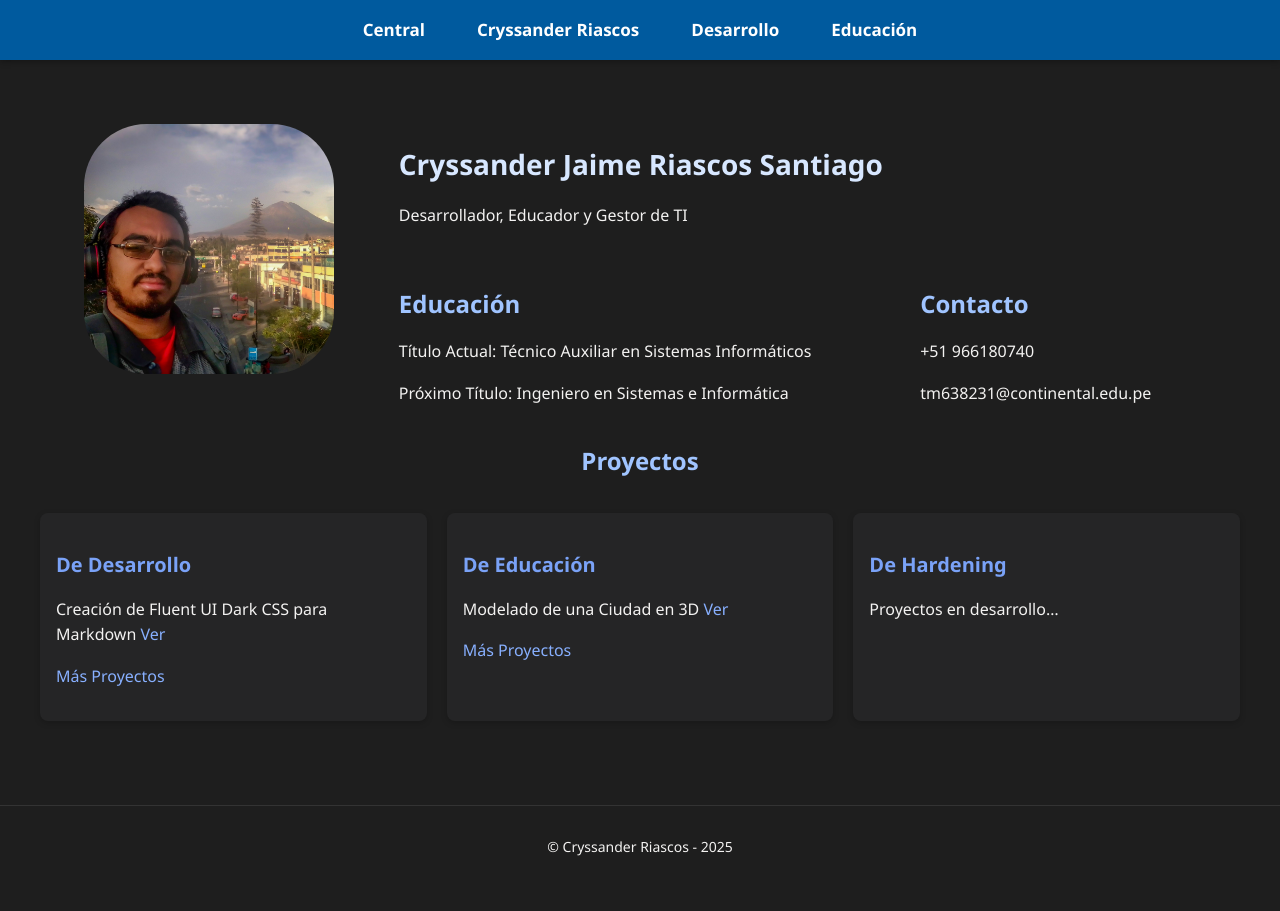
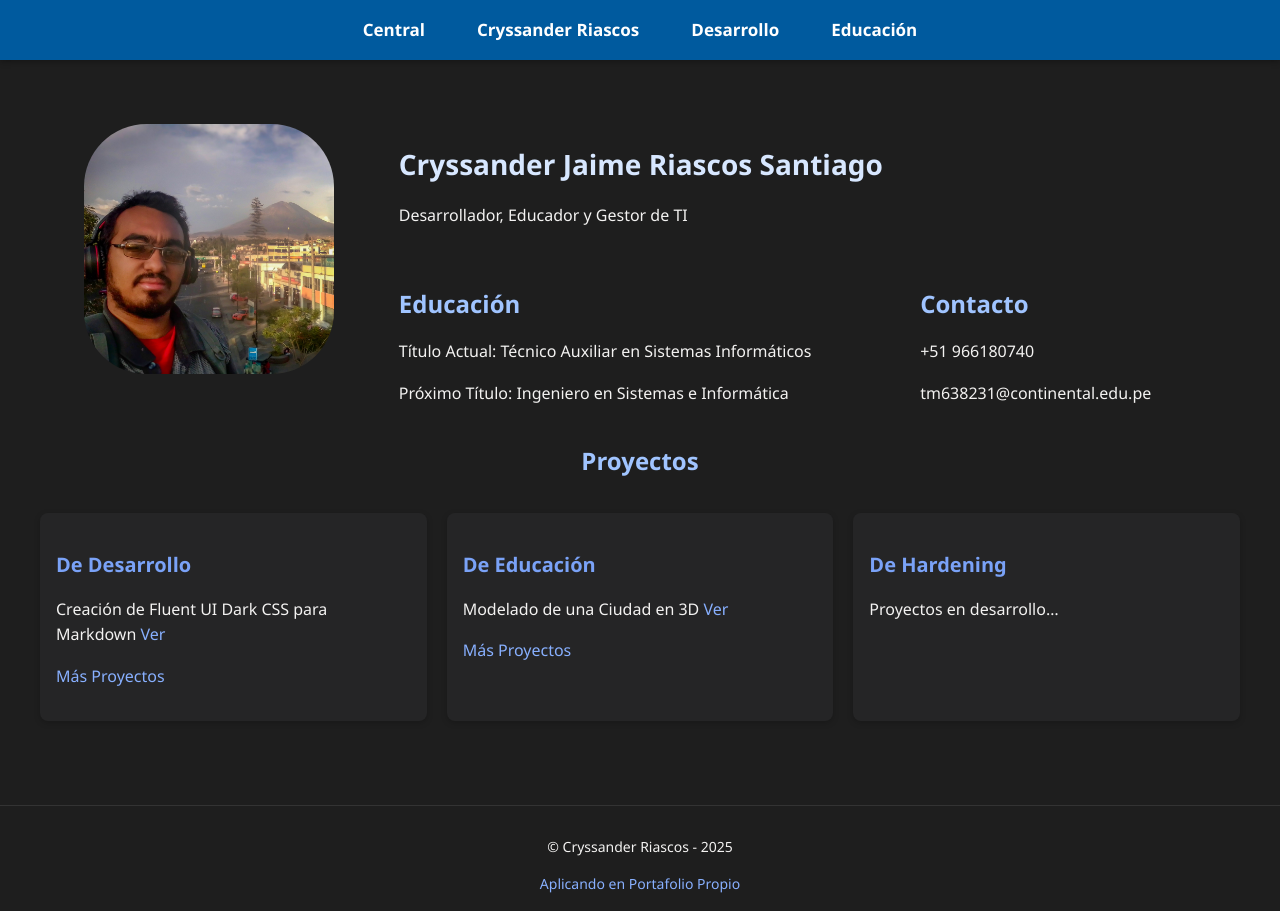
Before and after one commit to rlaricorcontinental/grupo8nrc23730, a Jekyll site: the page built from TM638231/index.md, in a window 1280 px wide. Built offline with Jekyll 4.4.1, drawn with Linux system fonts in a browser that asks for light colours.

Commit message:
Añadiendo Enlaces de Portafolio

```diff
--- a/_includes/tm638231-footer.html
+++ b/_includes/tm638231-footer.html
@@ -1,3 +1,4 @@
 <footer>
     <p>&copy; Cryssander Riascos - 2025</p>
+    <a href="https://tmc1995.github.io/">Aplicando en Portafolio Propio</a>
 </footer>
```
